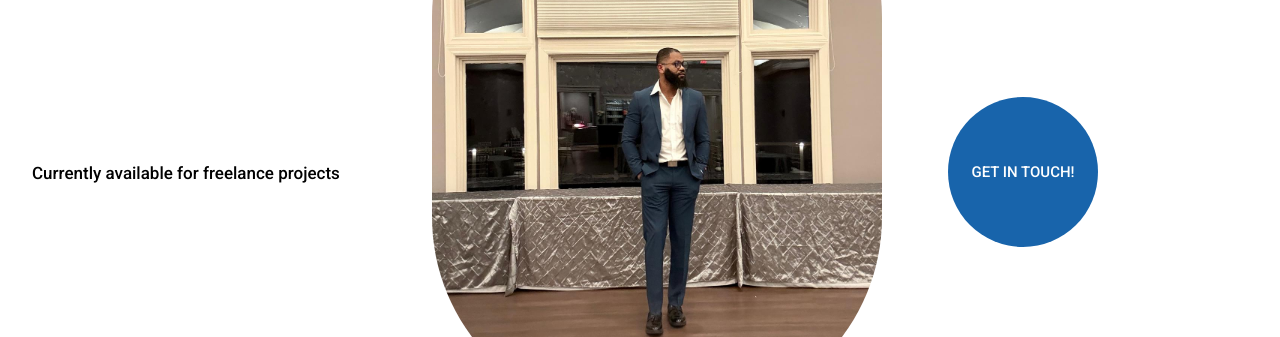
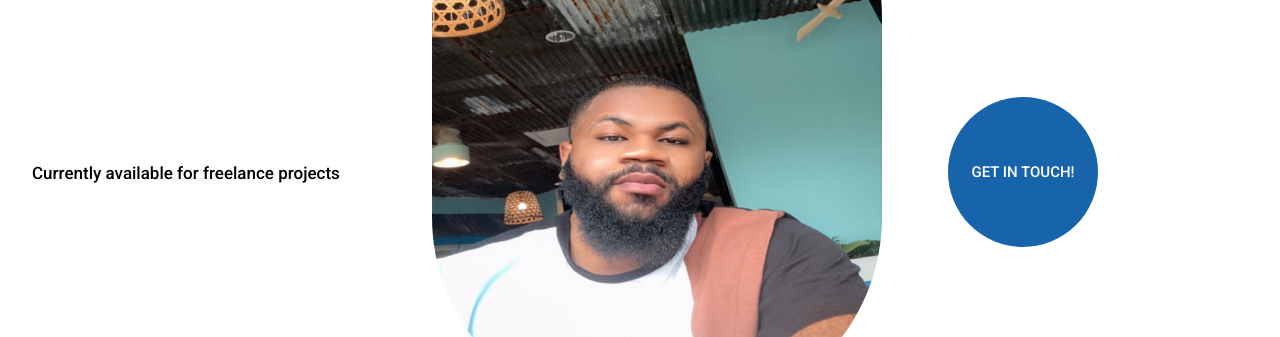
Before and after one commit to FrederickLamptey/web-dev-portfolio, a plain HTML site: page index.html in a window 1280 px wide. Shown: the part 323-660 px from the top of the page. Drawn offline with nearby package versions, Linux system fonts and the light colour scheme.

Commit message:
change profile picture

```diff
--- a/index.html
+++ b/index.html
@@ -89,7 +89,7 @@
 
         <!-- second column -->
         <div class="profile-picture-container">
-          <img src="img/suit-pic.jpg" alt="profile photo" class="my-image" />
+          <img src="img/face-card.jpg" alt="profile photo" class="my-image" />
         </div>
 
         <!-- Third column -->
```
Also changed, not shown: img/face-card.jpg (added), img/suit-pic.jpg (deleted).
